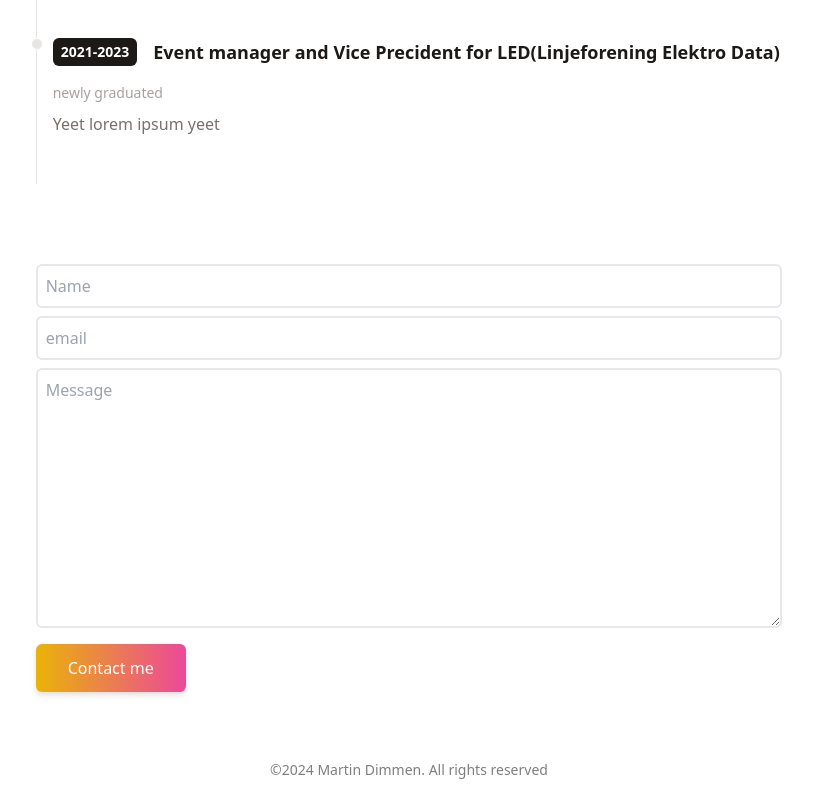
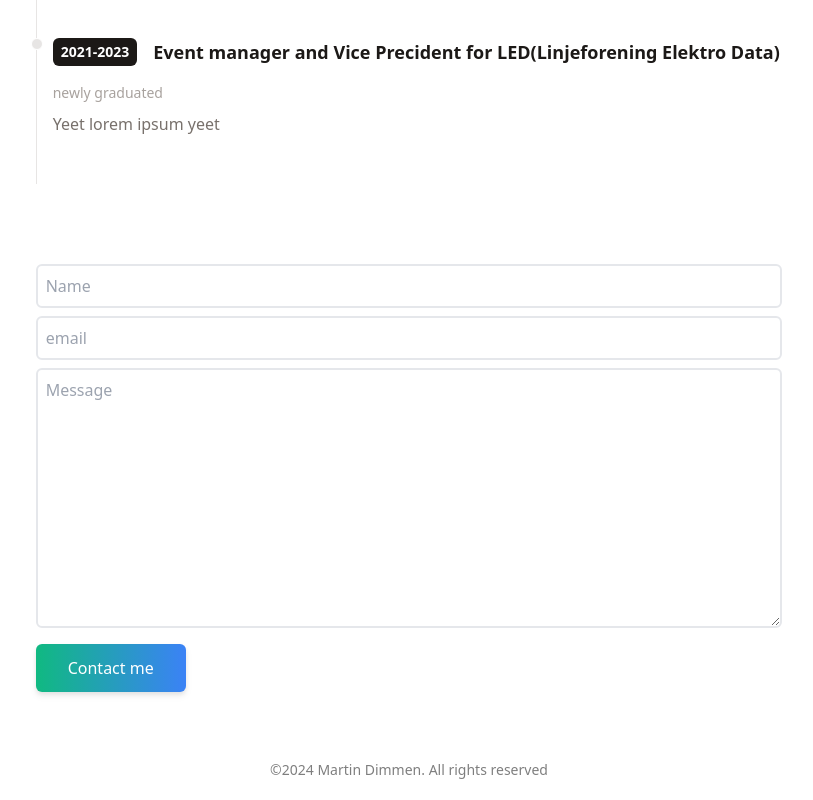
Before and after one commit to martindimmen/portfolio, a React (Vite) app: page / in a window 1280 px wide. Shown: the part 1538-2338 px from the top of the page, without its empty margins (231-1044 px from the left). Built offline with nearby package versions, Linux system fonts and the light colour scheme.

Commit message:
changed button color

```diff
--- a/src/components/Contact.jsx
+++ b/src/components/Contact.jsx
@@ -29,7 +29,7 @@
           ></textarea>
           <button
             type="button"
-            className="text-center inline-block px-8 py-3 w-max text-base font-medium rounded-md text-white bg-gradient-to-r from-yellow-500 to-pink-500 drop-shadow-md hover:stroke-white"
+            className="text-center inline-block px-8 py-3 w-max text-base font-medium rounded-md text-white bg-gradient-to-r from-emerald-500 to-blue-500 drop-shadow-md hover:stroke-white"
           >
             Contact me
           </button>
```
